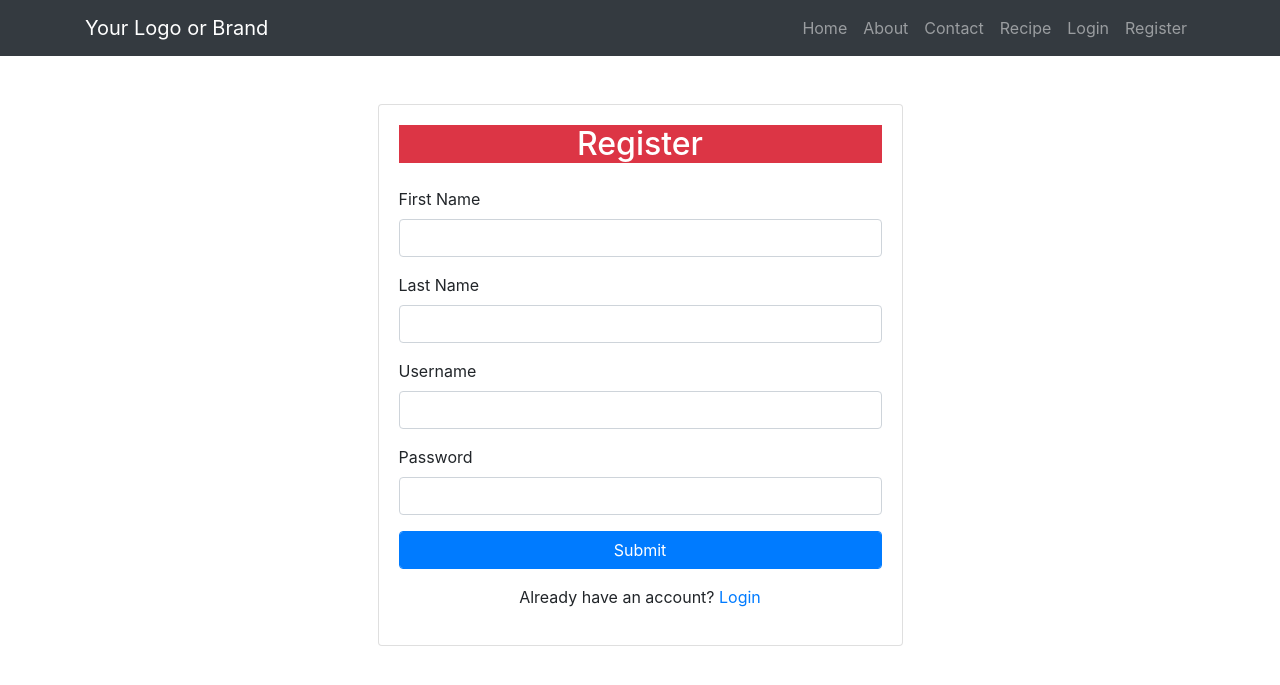
After one commit to waqasbcs/recipe_project, a Django app: page /register/ in a window 1280 px wide. The commit adds this page. Shown: the top 685 px of the page. Run offline with Django 4.2, Linux system fonts and the light colour scheme; some libraries are stand-ins or nearby versions.

Commit message:
login and register created

```diff
--- a/task/urls.py
+++ b/task/urls.py
@@ -28,6 +28,9 @@ urlpatterns = [
     path('recipe/', views.recipe, name='recipe'),
     path('recipe/<int:recipe_id>/delete/', views.delete_recipe, name='delete_recipe'),
     path('recipe/<int:recipe_id>/update/', views.update_recipe, name='update_recipe'),
+    path('login/', views.login, name='login'),
+    path('register/', views.register, name='register'),
+
 
 ]
 
--- a/task1/models.py
+++ b/task1/models.py
@@ -1,8 +1,10 @@
 from django.db import models
+from django.contrib.auth.models import User
 
 # Create your models here.from django.db import models
 
 class Recipe(models.Model):
+    user = models.ForeignKey(User,on_delete=models.SET_NULL ,null = True, blank = True)
     recipe_name = models.CharField(max_length=100)
     recipe_description = models.TextField()
     recipe_image = models.ImageField(upload_to='recipe_images/')
--- a/task1/templates/base.html
+++ b/task1/templates/base.html
@@ -35,6 +35,12 @@
                         <a class="nav-link" href="{% url 'contact' %}">Contact</a>
                         <li class="nav-item">
                             <a class="nav-link" href="{% url 'recipe' %}">Recipe</a>
+                            <li class="nav-item">
+                                <a class="nav-link" href="{% url 'login' %}">Login</a>
+                            </li>
+                            <li class="nav-item">
+                                <a class="nav-link" href="{% url 'register' %}">Register</a>
+                            </li>
                         </li>
                     </li>
                 </ul>
--- /dev/null
+++ b/task1/templates/register.html
@@ -0,0 +1,50 @@
+{% extends 'base.html' %}
+
+{% block title %} Register {% endblock %}
+
+{% block content %}
+<div class="container mt-5">
+    <div class="row justify-content-center">
+        <div class="col-md-6">
+            <div class="card">
+                <div class="card-body">
+                    <h2 class="card-title text-center mb-4 bg-danger text-white">Register</h2>
+
+                    {% if messages %}
+                        <ul class="messages">
+                            {% for message in messages %}
+                                <li{% if message.tags %} class="alert {% if message.tags == 'success' %}alert-success{% elif message.tags == 'error' %}alert-danger{% elif message.tags == 'warning' %}alert-warning{% elif message.tags == 'info' %}alert-info{% endif %}" {% endif %}>{{ message }}</li>
+                            {% endfor %}
+                        </ul>
+                    {% endif %}
+
+                    <form method="POST" enctype="multipart/form-data">
+                        {% csrf_token %}
+                        <div class="mb-3">
+                            <label for="firstname" class="form-label">First Name</label>
+                            <input type="text" class="form-control" id="firstname" name="firstname">
+                        </div>
+
+                        <div class="mb-3">
+                            <label for="lastname" class="form-label">Last Name</label>
+                            <input type="text" class="form-control" id="lastname" name="lastname">
+                        </div>
+
+                        <div class="mb-3">
+                            <label for="username" class="form-label">Username</label>
+                            <input type="text" class="form-control" id="username" name="username">
+                        </div>
+
+                        <div class="mb-3">
+                            <label for="password" class="form-label">Password</label>
+                            <input type="password" class="form-control" id="password" name="password">
+                        </div>
+                        <button type="submit" class="btn btn-primary form-control">Submit</button>
+                    </form>
+                    <p class="mt-3 text-center">Already have an account? <a href="/login"> Login</a></p>
+                </div>
+            </div>
+        </div>
+    </div>
+</div>
+{% endblock %}
--- a/task1/views.py
+++ b/task1/views.py
@@ -1,6 +1,10 @@
 from django.shortcuts import render, get_object_or_404, redirect
 from django.http import HttpResponse
 from .models import Recipe
+from django.contrib.auth.models import User
+from django.contrib import messages
+from django.contrib.auth import authenticate, login as auth_login
+
 
 def index(request):
     peoples = [
@@ -71,3 +75,53 @@ def update_recipe(request, recipe_id):
 
     context = {'recipe': recipe_instance}
     return render(request, 'update.html', context)
+
+
+
+def login(request):
+    if request.method == 'POST':
+        username = request.POST.get('username')
+        password = request.POST.get('password')
+
+        # Authenticate the user
+        user = authenticate(username=username, password=password)
+
+        if user is not None:
+            auth_login(request, user)
+            return redirect('/')
+        else:
+            # Invalid login credentials
+            messages.error(request, 'Invalid username or password. Please try again.')
+            return redirect('/login/')
+
+    return render(request, 'login.html')
+
+
+
+def register(request):
+    if request.method == 'POST':
+        first_name = request.POST.get('firstname')
+        last_name = request.POST.get('lastname')
+        username = request.POST.get('username')
+        password = request.POST.get('password')
+
+        # Check if the username already exists
+        user = User.objects.filter(username=username)
+        if user.exists():
+            messages.error(request, 'Username already exists. Please choose a different username.')
+            return redirect('/register/')  # Redirect to the same page or handle existing username error
+
+        # Creating and saving the new user
+        user = User.objects.create(
+            first_name=first_name,
+            last_name=last_name,
+            username=username
+        )
+        user.set_password(password)
+        user.save()
+
+        messages.success(request, 'Registration successful. You can now log in.')
+        # Redirect to a different page after successful registration
+        return redirect('/login/')  # Change this to your desired redirect URL
+
+    return render(request, 'register.html')
```
Also changed, not shown: task1/templates/login.html (added, +39 -0 lines), db.sqlite3, task1/migrations/0002_recipe_user.py (added).
